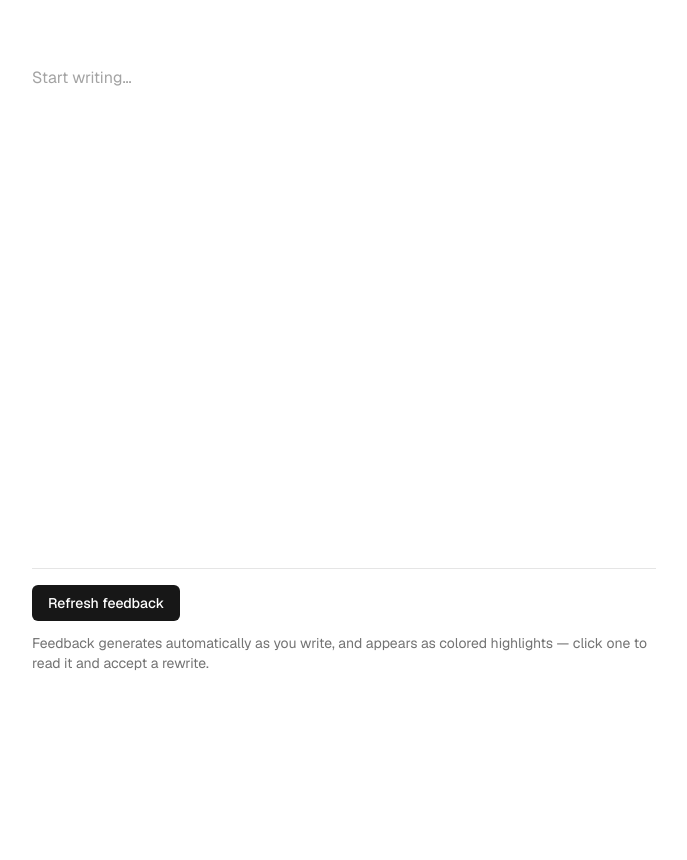
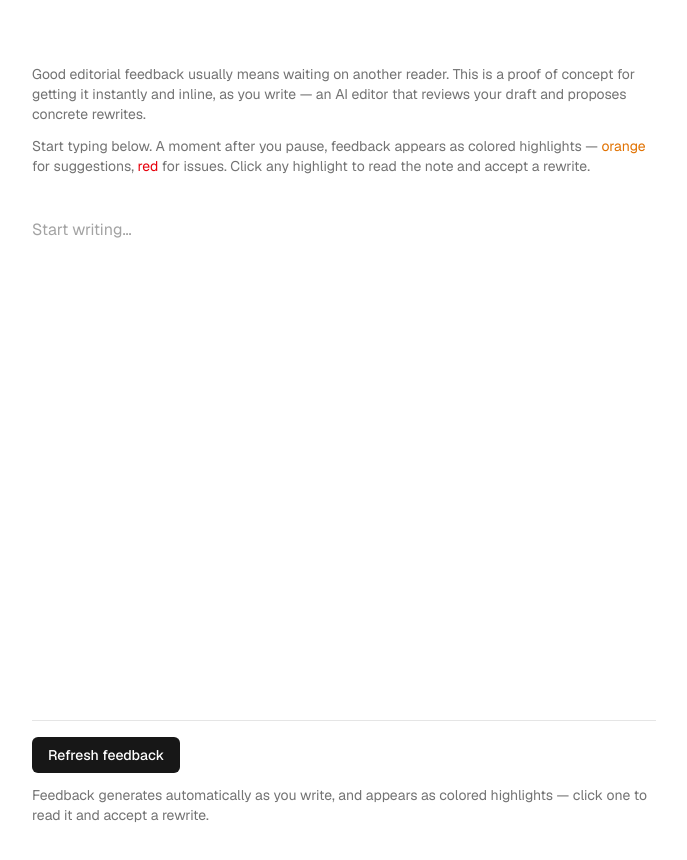
Before and after one commit to MichaelMilstead/redline, a Next.js app: page / in a window 1280 px wide. Shown: the top 860 px of the page, without its empty margins (296-983 px from the left). Before the commit the page ends 800 px from the top, so only its background shows below. Built offline with nearby package versions, Linux system fonts and the light colour scheme.

Commit message:
add intro text

```diff
--- a/src/app/page.tsx
+++ b/src/app/page.tsx
@@ -4,6 +4,22 @@ export default function Home() {
   return (
     <main className="min-h-screen w-full">
       <div className="mx-auto max-w-2xl px-6 py-16">
+        <div className="mb-10 space-y-3 text-sm text-neutral-500">
+          <p>
+            Good editorial feedback usually means waiting on another reader. This
+            is a proof of concept for getting it instantly and inline, as you
+            write — an AI editor that reviews your draft and proposes concrete
+            rewrites.
+          </p>
+          <p>
+            Start typing below. A moment after you pause, feedback appears as
+            colored highlights —{" "}
+            <span className="text-amber-600">orange</span> for suggestions,{" "}
+            <span className="text-red-600">red</span> for issues. Click any
+            highlight to read the note and accept a rewrite.
+          </p>
+        </div>
+
         <Editor />
       </div>
     </main>
```
